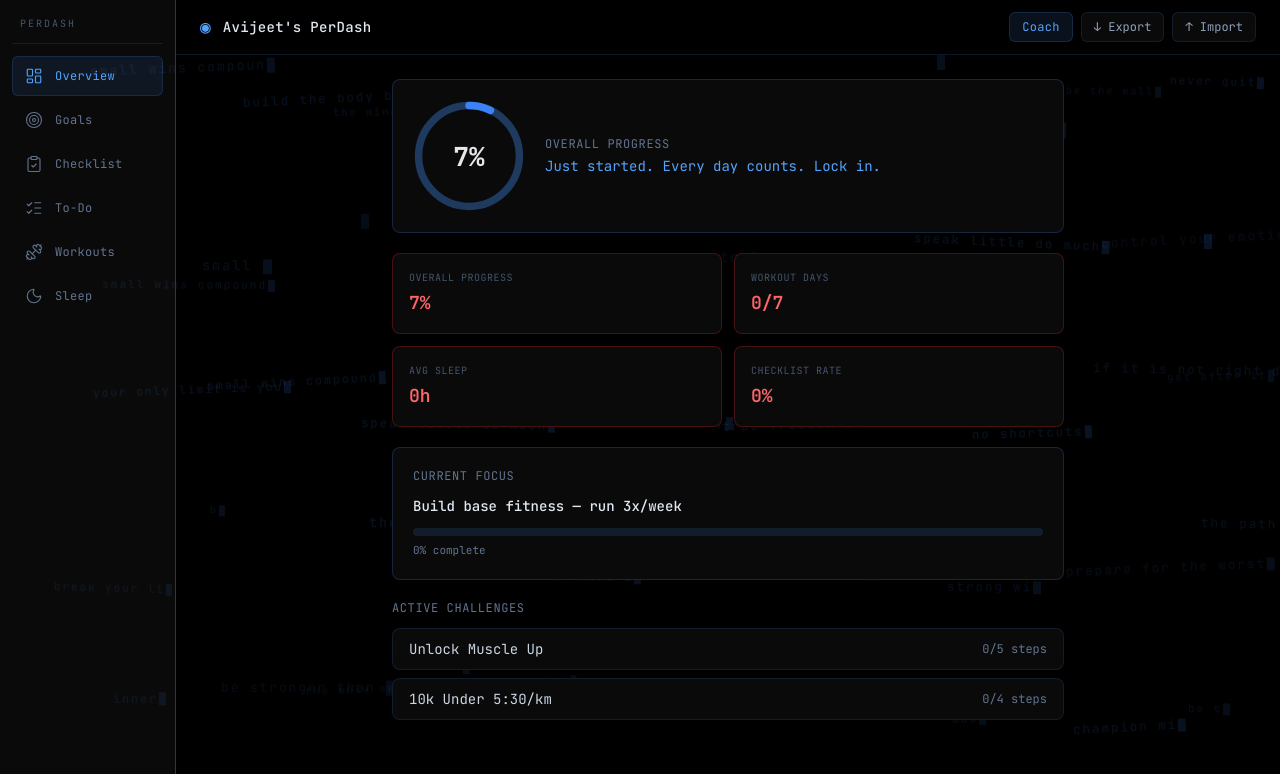
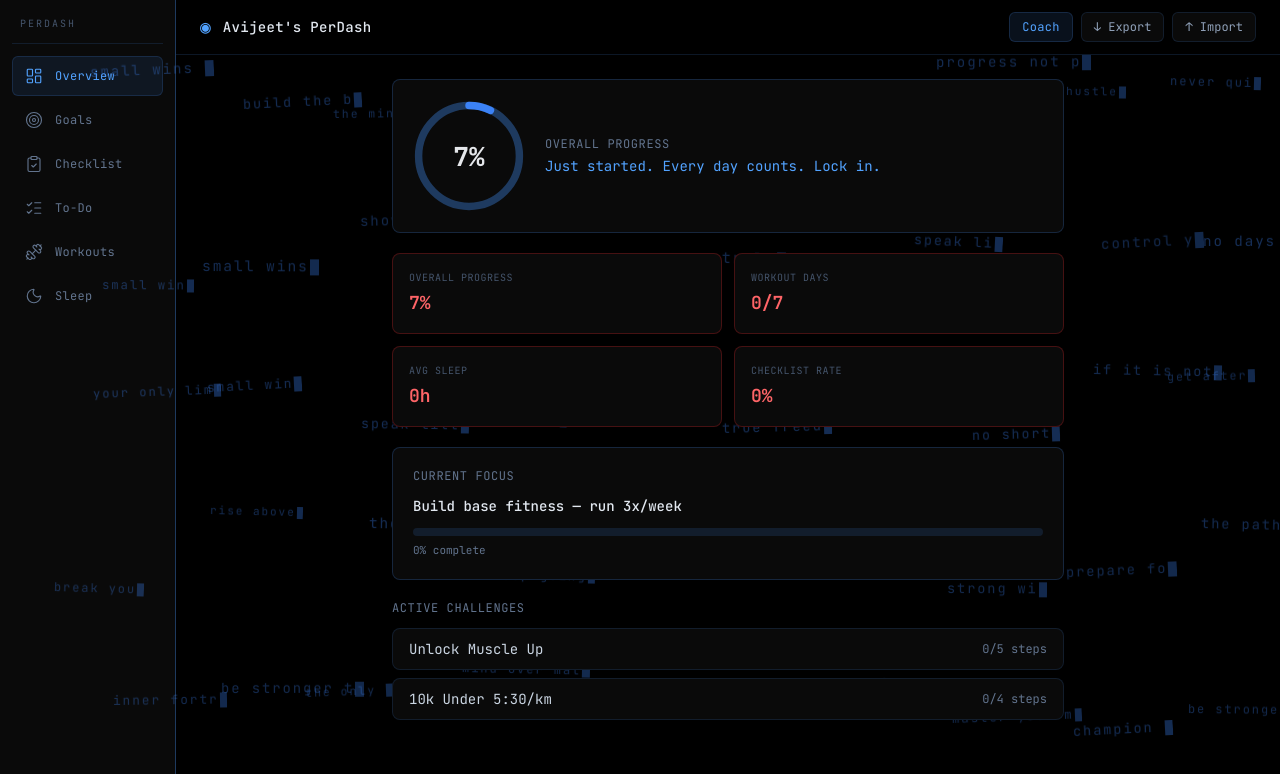
Before and after one commit to TheWhiteburn/PerDash, a React (Vite) app in the folder client/: page / in a window 1280 px wide. Shown: the top 774 px of the page. Built offline with nearby package versions, Linux system fonts and the light colour scheme; the HTML template or start-up script is replaced by a standard one.

Commit message:
Tune: 30-35% opacity, slow type, 3s hold, slow delete, 1.5s wait

```diff
--- a/client/src/components/BackgroundScene.jsx
+++ b/client/src/components/BackgroundScene.jsx
@@ -92,12 +92,12 @@ function buildWriters() {
       charIndex: 0,
       phase: 'waiting',
       frame: 0,
-      waitFrames: rand(15),
-      pauseFrames: 30 + rand(40),
-      typeInterval: 1 + rand(2),
-      deleteInterval: 1,
-      fontSize: (10 + Math.random() * 4).toFixed(1),
-      opacity: (0.08 + Math.random() * 0.07).toFixed(3),
+      waitFrames: rand(10),
+      pauseFrames: 50,
+      typeInterval: 6 + rand(5),
+      deleteInterval: 2 + rand(2),
+      fontSize: (11 + Math.random() * 4).toFixed(1),
+      opacity: (0.3 + Math.random() * 0.05).toFixed(3),
       rotation: ((Math.random() - 0.5) * 6).toFixed(1),
     };
   });
@@ -144,7 +144,7 @@ export default function BackgroundScene() {
             if (w.charIndex <= 0) {
               w.phase = 'waiting';
               w.frame = 0;
-              w.waitFrames = 10 + rand(20);
+              w.waitFrames = 25;
               let next;
               do { next = phrases[rand(phrases.length)]; } while (next === w.phrase);
               w.phrase = next;
```
